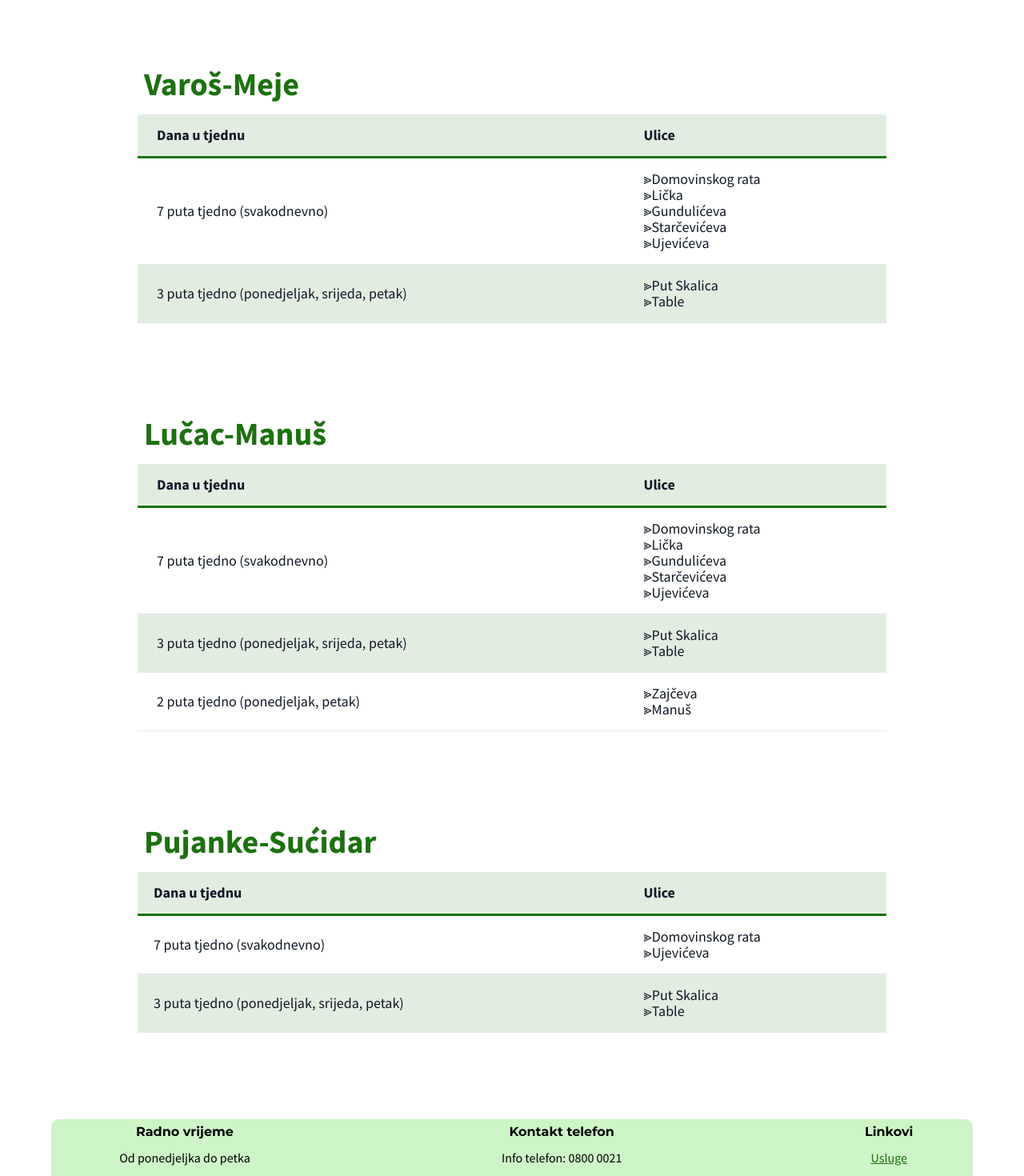
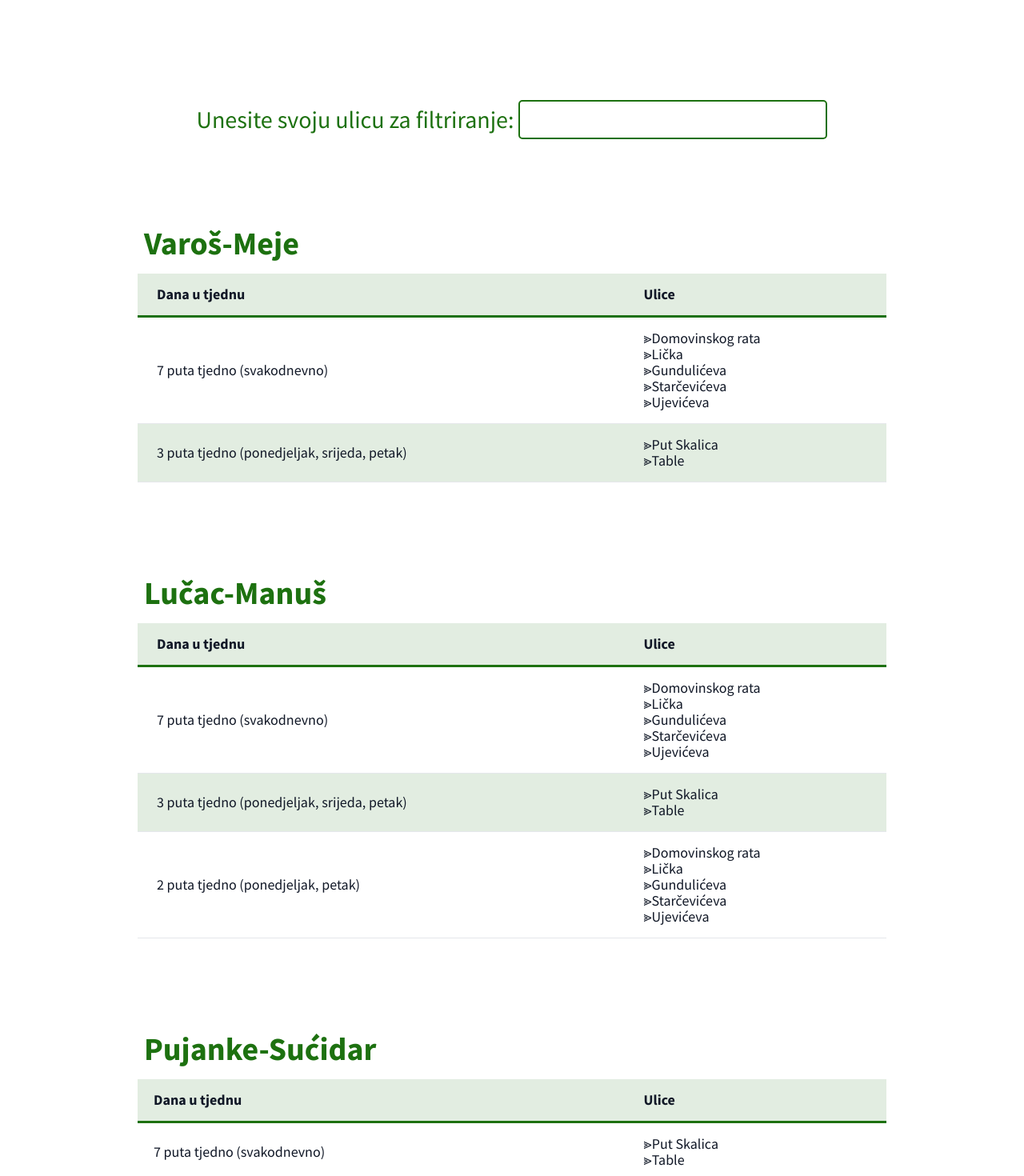
Before and after one commit to LovreCikojevic120/CiSToca-Korisnicka_Sucelja, a Next.js app in the folder cistoca_frontend/: page /serviceOdvoz in a window 1280 px wide. Shown: the part 420-1890 px from the top of the page at 80% size. Built offline with nearby package versions, Linux system fonts and the light colour scheme.

Commit message:
Add search functionality to odvoz service

```diff
--- a/cistoca_frontend/pages/serviceOdvoz.js
+++ b/cistoca_frontend/pages/serviceOdvoz.js
@@ -1,8 +1,39 @@
 import Header from "../components/Header";
 import Footer from "../components/Footer";
 import Link from "next/link";
+import { useState } from "react";
+
 
 const serviceOdvoz = () => {
+
+    const streets1 = ["⪢Domovinskog rata",
+                            "⪢Lička",
+                            "⪢Gundulićeva",
+                            "⪢Starčevićeva",
+                            "⪢Ujevićeva"];
+    const [filteredList1, setFilteredList1] = new useState(streets1);
+
+    const streets2 = ["⪢Put Skalica",
+                        "⪢Table"];
+    const [filteredList2, setFilteredList2] = new useState(streets2);
+
+    const filterBySearch = (event) => {
+        const query = event.target.value;
+        var updatedList1 = [...streets1];
+        var updatedList2 = [...streets2];
+
+        updatedList1 = updatedList1.filter((item) => {
+            return item.toLowerCase().indexOf(query.toLowerCase()) !== -1;
+          });
+        updatedList2 = updatedList2.filter((item) => {
+            return item.toLowerCase().indexOf(query.toLowerCase()) !== -1;
+          });
+
+        setFilteredList1(updatedList1);
+        setFilteredList2(updatedList2);
+      };
+
+
   return(
     <>
     <Header/>
@@ -12,7 +43,6 @@ const serviceOdvoz = () => {
           <h1 className="font-bold text-6xl odvoz-title-component">po blokovima</h1>
         </div>
     <Link  className="education-return" href='/service'>🡸 Povratak na usluge</Link>
-    {/* <div className="w-[95%] p-2 education-subpage-background mx-10px absolute bg-[#9DEC8F] -z-10 rounded-tr-[20%] rounded-tl-[5px] rounded-br-[20%] rounded-bl-[5px]"></div> */}
 
     <div className="education-subpage--wrapper">
         <div className="odvoz--link-wrapper">
@@ -20,6 +50,11 @@ const serviceOdvoz = () => {
             <a className="odvoz--link" href="#lucac">🡻 Lučac-Manuš</a>
             <a className="odvoz--link" href="#pujanke">🡻 Pujanke-Sućidar</a>
         </div>
+    </div>
+
+    <div className="odvoz--search-wrapper">
+        <div className="odvoz--search-text">Unesite svoju ulicu za filtriranje:&nbsp;</div>
+        <input id="odvoz--search-box" onChange={filterBySearch} />
     </div>
 
     <div className="odvoz-table-wrapper">
@@ -45,7 +80,9 @@ const serviceOdvoz = () => {
                         7 puta tjedno (svakodnevno)
                     </td>
                     <td class="text-sm text-gray-900 font-light px-6 py-4 whitespace-nowrap">
-                    ⪢Domovinskog rata <br/> ⪢Lička <br/> ⪢Gundulićeva <br/> ⪢Starčevićeva <br/> ⪢Ujevićeva
+                    {filteredList1.map((item, index) => (
+                        <div key={index}>{item}</div>
+                        ))}
                     </td>
                     </tr>
                     <tr class="bg-[#1D711020] border-b">
@@ -53,7 +90,9 @@ const serviceOdvoz = () => {
                         3 puta tjedno (ponedjeljak, srijeda, petak)
                     </td>
                     <td class="text-sm text-gray-900 font-light px-6 py-4 whitespace-nowrap">
-                    ⪢Put Skalica <br/> ⪢Table
+                    {filteredList2.map((item, index) => (
+                        <div key={index}>{item}</div>
+                        ))}
                     </td>
                     </tr>
                 </tbody>
@@ -85,7 +124,9 @@ const serviceOdvoz = () => {
                         7 puta tjedno (svakodnevno)
                     </td>
                     <td class="text-sm text-gray-900 font-light px-6 py-4 whitespace-nowrap">
-                    ⪢Domovinskog rata <br/> ⪢Lička <br/> ⪢Gundulićeva <br/> ⪢Starčevićeva <br/> ⪢Ujevićeva
+                    {filteredList1.map((item, index) => (
+                        <div key={index}>{item}</div>
+                        ))}
                     </td>
                     </tr>
                     <tr class="bg-[#1D711020] border-b">
@@ -93,7 +134,9 @@ const serviceOdvoz = () => {
                         3 puta tjedno (ponedjeljak, srijeda, petak)
                     </td>
                     <td class="text-sm text-gray-900 font-light px-6 py-4 whitespace-nowrap">
-                    ⪢Put Skalica <br/> ⪢Table
+                    {filteredList2.map((item, index) => (
+                        <div key={index}>{item}</div>
+                        ))}
                     </td>
                     </tr>
                     <tr class="bg-white border-b">
@@ -101,7 +144,9 @@ const serviceOdvoz = () => {
                         2 puta tjedno (ponedjeljak, petak)
                     </td>
                     <td class="text-sm text-gray-900 font-light px-6 py-4 whitespace-nowrap">
-                    ⪢Zajčeva <br/> ⪢Manuš
+                    {filteredList1.map((item, index) => (
+                        <div key={index}>{item}</div>
+                        ))}
                     </td>
                     </tr>
                 </tbody>
@@ -133,7 +178,9 @@ const serviceOdvoz = () => {
                         7 puta tjedno (svakodnevno)
                     </td>
                     <td class="text-sm text-gray-900 font-light px-5 py-4 whitespace-nowrap">
-                    ⪢Domovinskog rata <br/> ⪢Ujevićeva
+                    {filteredList2.map((item, index) => (
+                        <div key={index}>{item}</div>
+                        ))}
                     </td>
                     </tr>
                     <tr class="bg-[#1D711020] border-b">
@@ -141,7 +188,9 @@ const serviceOdvoz = () => {
                         3 puta tjedno (ponedjeljak, srijeda, petak)
                     </td>
                     <td class="text-sm text-gray-900 font-light px-5 py-4 whitespace-nowrap">
-                    ⪢Put Skalica <br/> ⪢Table
+                    {filteredList1.map((item, index) => (
+                        <div key={index}>{item}</div>
+                        ))}
                     </td>
                     </tr>
                 </tbody>
--- a/cistoca_frontend/styles/service.css
+++ b/cistoca_frontend/styles/service.css
@@ -137,3 +137,30 @@
         font-size: 30px;
     }
 }
+
+.odvoz--search-wrapper{
+    text-align: center;
+    margin-top: 150px;
+    margin-bottom: 100px;
+    padding: 0 20px;
+}
+
+.odvoz--search-text, #odvoz--search-box{
+    display: inline;
+    font-size: 30px;
+}
+
+.odvoz--search-text{
+    color: #1D7110;
+}
+
+#odvoz--search-box{
+    border: 2px #1D7110 solid;
+    border-radius: 5px;
+}
+
+@media only screen and (max-width: 380px){
+    .odvoz--search-text, #odvoz--search-box{
+        font-size: 23px;
+    }
+}
```
